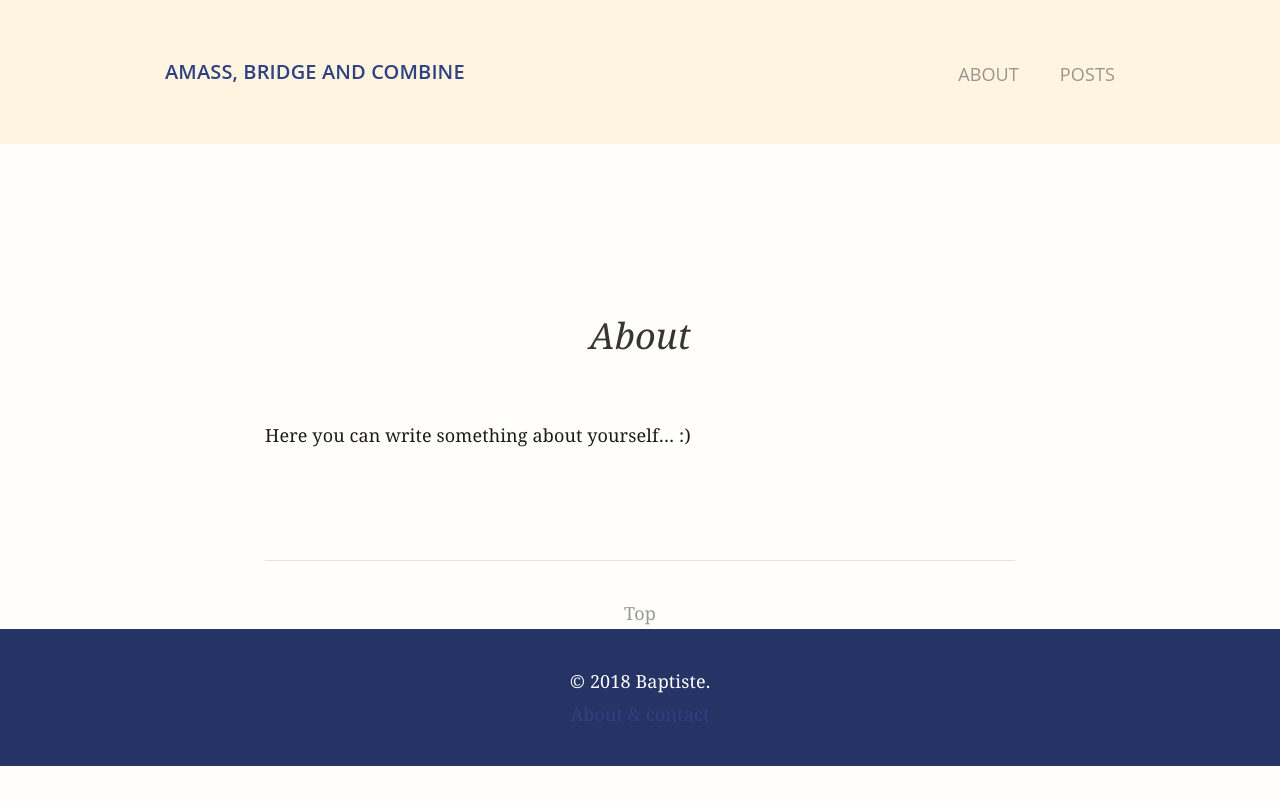
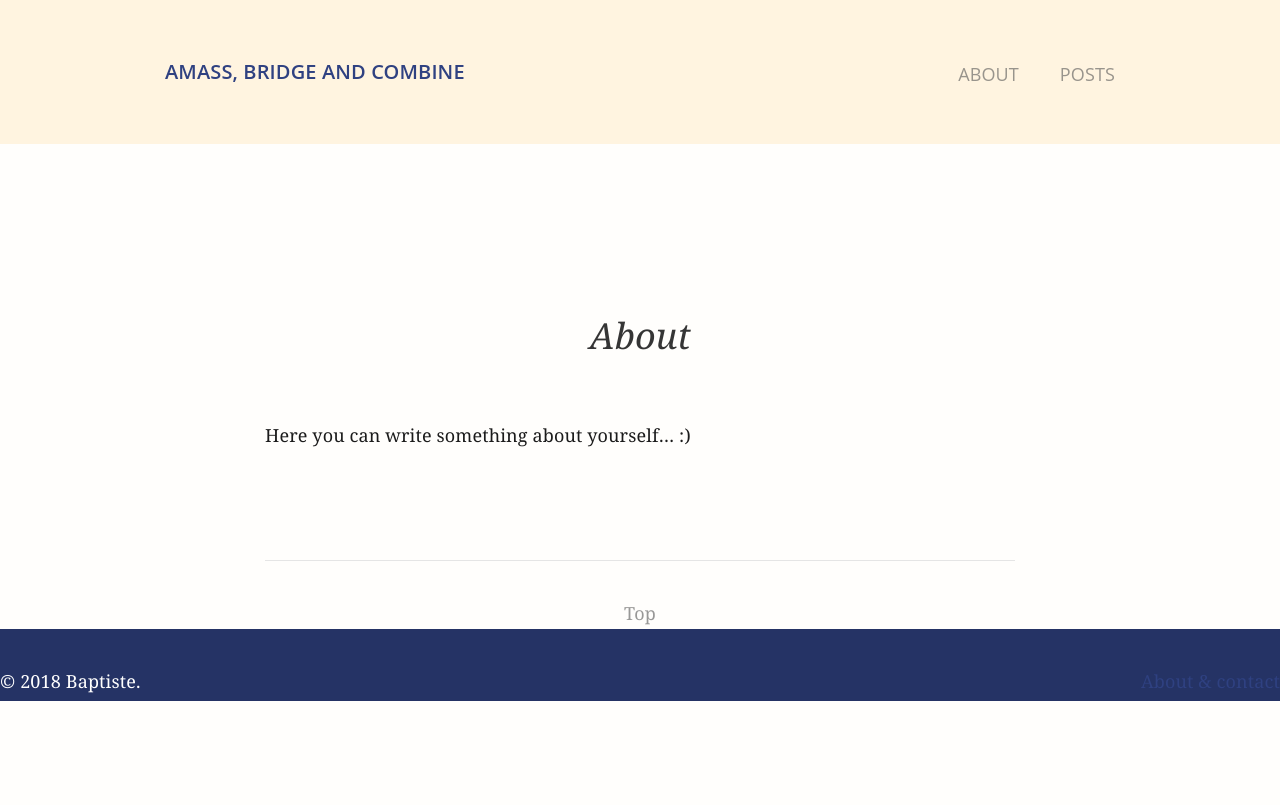
Before and after one commit to sunnyoaks/portfolio, a Jekyll site: the page built from about.md, in a window 1280 px wide. Shown: the top 805 px of the page. Built offline with Jekyll 4.4.1, drawn with Linux system fonts in a browser that asks for light colours.

Commit message:
footer
footer

```diff
--- a/_sass/ambridge/_catalogue.scss
+++ b/_sass/ambridge/_catalogue.scss
@@ -14,10 +14,10 @@
     color: $default-color;
     padding: 0rem 0;
 
-    &:hover .catalogue-line,
-    &:focus .catalogue-line {
+   // &:hover .catalogue-line,
+   // &:focus .catalogue-line {
 
-      }
+      //}
 
 
 
--- a/_sass/ambridge/_layout.scss
+++ b/_sass/ambridge/_layout.scss
@@ -102,8 +102,23 @@ footer {
   text-align: center;
   background-color: $dark-blue;
 
+
   span {
     color: $white;
     font-size: $fsp;
   }
+
+  .left-desc {
+
+    position: relative;
+    float: left;
+  }
+
+  .right-desc {
+
+    align-content: center;
+    position: relative;
+    float: right;
+
+  }
 }
```
